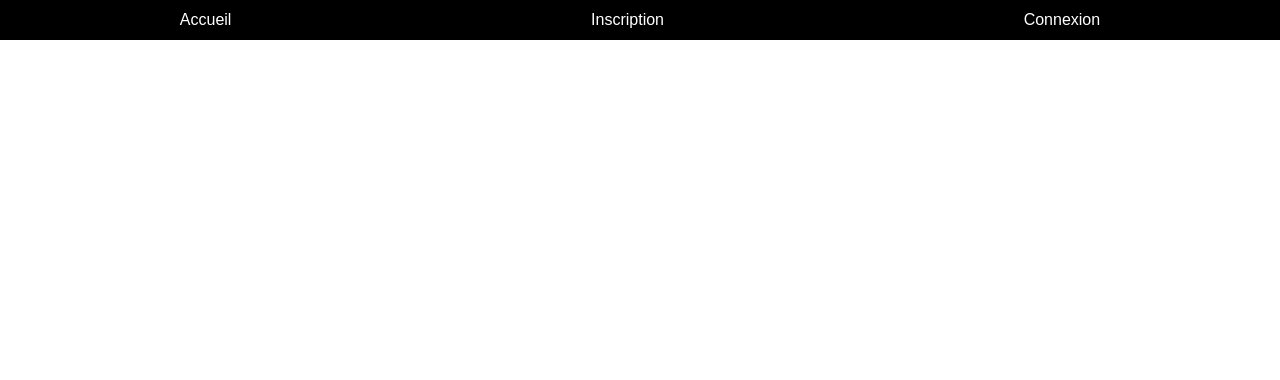
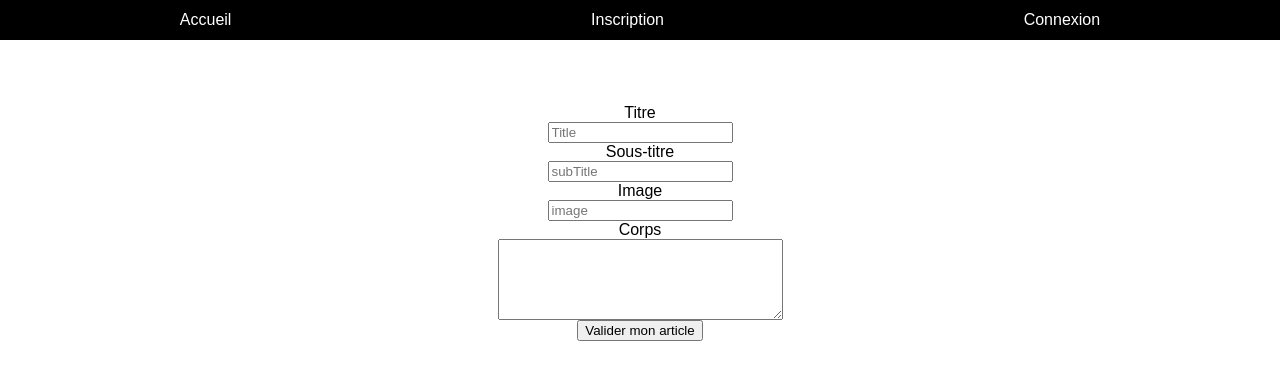
Before and after one commit to Mirosz-Mike/Simplon_Notes, a React (Create React App) app in the folder client/: page /article in a window 1280 px wide. Shown: the top 380 px of the page. Built offline with nearby package versions, Linux system fonts and the light colour scheme.

Commit message:
add route articles backend and frontend create article

```diff
--- a/client/src/App.js
+++ b/client/src/App.js
@@ -4,6 +4,7 @@ import Navbar from "./components/Navbar";
 import Login from "./components/Login";
 import Home from "./components/Home";
 import Register from "./components/Register";
+import Article from "./components/Article";
 
 import "./App.css";
 
@@ -16,6 +17,7 @@ const App = () => {
           <Route exact path="/" component={Home} />
           <Route path="/login" component={Login} />
           <Route path="/register" component={Register} />
+          <Route path="/article" component={Article} />
         </div>
       </Router>
     </div>
--- /dev/null
+++ b/client/src/components/Article.js
@@ -0,0 +1,107 @@
+import React, { Component } from "react";
+import { connect } from "react-redux";
+import axios from "axios";
+
+const styles = {
+  form: {
+    display: "flex",
+    flexDirection: "column",
+    alignItems: "center"
+  }
+};
+
+class Article extends Component {
+  state = {
+    title: "",
+    subTitle: "",
+    image: "",
+    body: "",
+    success: "",
+    messageError: ""
+  };
+
+  handleSubmit = event => {
+    event.preventDefault();
+
+    const article = {
+      user_id: this.props.userId,
+      title: this.state.title,
+      subtitle: this.state.subTitle,
+      image: this.state.image,
+      body: this.state.body
+    };
+
+    axios
+      .post("http://localhost:8012/articles", article, {
+        headers: { "x-auth-token": this.props.token }
+      })
+      .then(response => {
+        this.setState({ success: response.data.message });
+        setTimeout(() => {
+          this.props.history.push("/");
+        }, 1000);
+      })
+      .catch(error => {
+        this.setState({ messageError: error.response.data.message });
+      });
+  };
+
+  handleChange = event => {
+    this.setState({
+      [event.target.name]: event.target.value
+    });
+  };
+
+  render() {
+    console.log(this.state.body);
+    return (
+      <div style={styles.form}>
+        <p>{this.state.messageError}</p>
+        <p>{this.state.success}</p>
+        <label>Titre</label>
+        <input
+          onChange={this.handleChange}
+          name="title"
+          type="text"
+          placeholder="Title"
+          required
+        />
+        <label>Sous-titre</label>
+        <input
+          onChange={this.handleChange}
+          name="subTitle"
+          type="text"
+          placeholder="subTitle"
+          required
+        />
+        <label>Image</label>
+        <input
+          onChange={this.handleChange}
+          name="image"
+          type="text"
+          placeholder="image"
+          required
+        />
+        <label>Corps</label>
+        <textarea
+          name="body"
+          rows="5"
+          cols="33"
+          type="text"
+          required
+          onChange={this.handleChange}
+        />
+        <button onClick={this.handleSubmit}>Valider mon article</button>
+      </div>
+    );
+  }
+}
+
+function mapStateToProps(state) {
+  return {
+    userId: state.user.userId,
+    token: state.user.token
+  };
+}
+
+export default connect(mapStateToProps)(Article);
--- a/client/src/components/Login.js
+++ b/client/src/components/Login.js
@@ -1,7 +1,11 @@
 import React, { Component } from "react";
 import axios from "axios";
 import { connect } from "react-redux";
-import { getUserToken, getUserName } from "../redux/actions/user_action";
+import {
+  getUserToken,
+  getUserName,
+  getUserId
+} from "../redux/actions/user_action";
 
 const styles = {
   form: {
@@ -31,6 +35,7 @@ class Login extends Component {
       .then(response => {
         this.props.availableToken(response.data.token);
         this.props.availableName(response.data.name);
+        this.props.availableUserId(response.data.userId);
         this.props.history.push("/");
       })
       .catch(error => {
@@ -76,7 +81,7 @@ class Login extends Component {
 }
 
 function mapStateToProps(state) {
-  console.log("state login.js", state.token);
+  console.log("state login.js", state);
   return {
     token: state
   };
@@ -89,6 +94,9 @@ function mapDispatchToProps(dispatch) {
     },
     availableName(name) {
       dispatch(getUserName(name));
+    },
+    availableUserId(userId) {
+      dispatch(getUserId(userId));
     }
   };
 }
--- a/client/src/components/Navbar.js
+++ b/client/src/components/Navbar.js
@@ -42,6 +42,13 @@ class Navbar extends Component {
           </a>
         )}
         {!!this.props.token ? (
+          <a href="/article" style={styles.button}>
+            Mes Articles
+          </a>
+        ) : (
+          ""
+        )}
+        {!!this.props.token ? (
           <button
             style={styles.button}
             onClick={() => this.props.remove(this.props.token)}
--- a/client/src/redux/actions/user_action.js
+++ b/client/src/redux/actions/user_action.js
@@ -1,6 +1,7 @@
 export const GET_USER_TOKEN = "GET_USER_TOKEN";
 export const REMOVE_USER_TOKEN = "REMOVE_USER_TOKEN";
 export const GET_USER_NAME = "GET_USER_NAME";
+export const GET_USER_ID = "GET_USER_ID";
 
 export function getUserToken(token) {
   return {
@@ -15,3 +16,10 @@ export function getUserName(name) {
     payload: name
   };
 }
+
+export function getUserId(userId) {
+  return {
+    type: GET_USER_ID,
+    payload: userId
+  };
+}
--- a/client/src/redux/reducers/user_reducer.js
+++ b/client/src/redux/reducers/user_reducer.js
@@ -1,12 +1,14 @@
 import {
   GET_USER_TOKEN,
   REMOVE_USER_TOKEN,
-  GET_USER_NAME
+  GET_USER_NAME,
+  GET_USER_ID
 } from "../actions/user_action";
 
 const DEFAULT = {
   userName: "",
-  token: ""
+  token: "",
+  userId: ""
 };
 
 export default function userReducer(state = DEFAULT, action) {
@@ -17,11 +19,7 @@ export default function userReducer(state = DEFAULT, action) {
         token: action.payload
       };
     case REMOVE_USER_TOKEN: {
-      return {
-        ...state,
-        userName: "",
-        token: ""
-      };
+      return {};
     }
     case GET_USER_NAME: {
       return {
@@ -29,6 +27,12 @@ export default function userReducer(state = DEFAULT, action) {
         userName: action.payload
       };
     }
+    case GET_USER_ID: {
+      return {
+        ...state,
+        userId: action.payload
+      };
+    }
     default:
       return state;
   }
```
Also changed, not shown: 2 other files (tests, documents, lock files or other folders).
